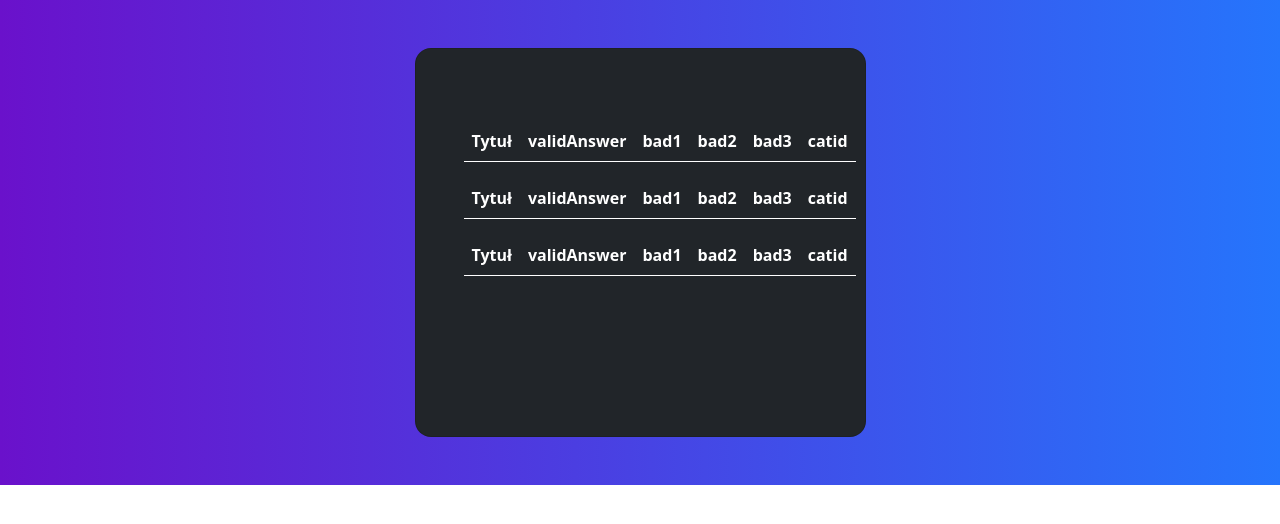
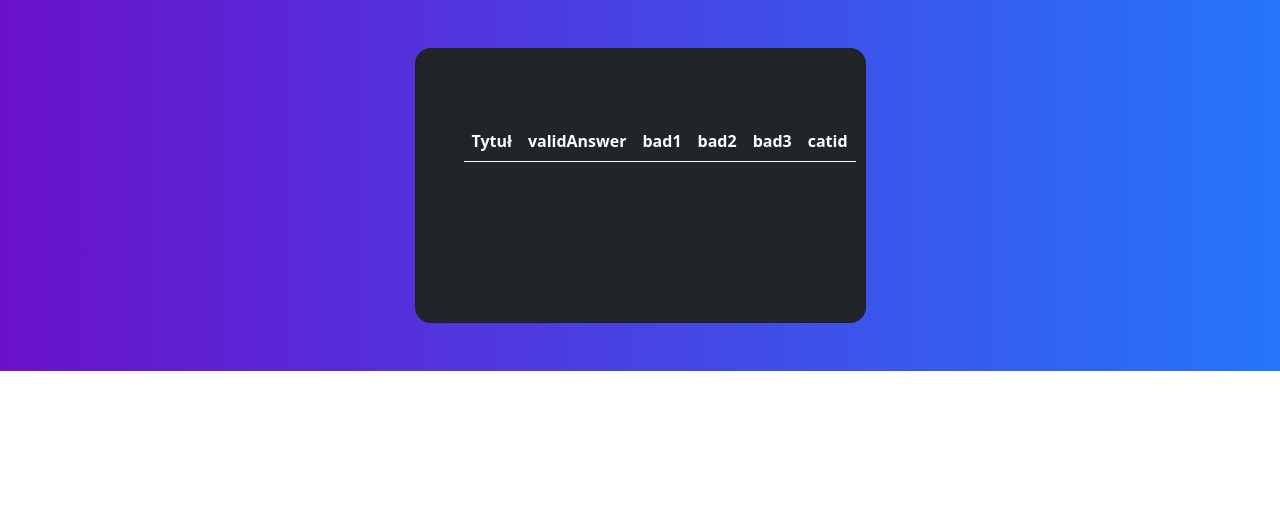
Before and after one commit to karolkisinski/database_website, a Flask app: page /questions in a window 1280 px wide. Shown: the top 524 px of the page. Run offline with Flask 2, Linux system fonts and the light colour scheme; the visitor is signed in with stand-in values (Sample User, id 1); data that the repository does not hold is empty; some libraries are stand-ins or nearby versions.

Commit message:
Removed test tables

```diff
--- a/templates/show_questions.html
+++ b/templates/show_questions.html
@@ -25,52 +25,4 @@
         {% endfor %}
     </tbody>
   </table>
-  <table class="table table-dark table-striped">
-    <thead>
-        <tr>
-          <th scope="col">Tytuł</th>
-          <th scope="col">validAnswer</th>
-          <th scope="col">bad1</th>
-          <th scope="col">bad2</th>
-          <th scope="col">bad3</th>
-          <th scope="col">catid</th>
-        </tr>
-    </thead>
-    <tbody>
-       {% for v, q in questions.items() %}
-        <tr>
-          <td>{{ q.title }}</td>
-          <td>{{ q.validAnswer }}</td>
-          <td>{{ q.answer1 }}</td>
-          <td>{{ q.answer2 }}</td>
-          <td>{{ q.answer3 }}</td>
-          <td>{{ q.categoryId }}</td>
-        </tr>
-        {% endfor %}
-    </tbody>
-  </table>
-  <table class="table table-dark table-striped">
-    <thead>
-        <tr>
-          <th scope="col">Tytuł</th>
-          <th scope="col">validAnswer</th>
-          <th scope="col">bad1</th>
-          <th scope="col">bad2</th>
-          <th scope="col">bad3</th>
-          <th scope="col">catid</th>
-        </tr>
-    </thead>
-    <tbody>
-       {% for v, q in questions.items() %}
-        <tr>
-          <td>{{ q.title }}</td>
-          <td>{{ q.validAnswer }}</td>
-          <td>{{ q.answer1 }}</td>
-          <td>{{ q.answer2 }}</td>
-          <td>{{ q.answer3 }}</td>
-          <td>{{ q.categoryId }}</td>
-        </tr>
-        {% endfor %}
-    </tbody>
-  </table>
 {% endblock %}
```
